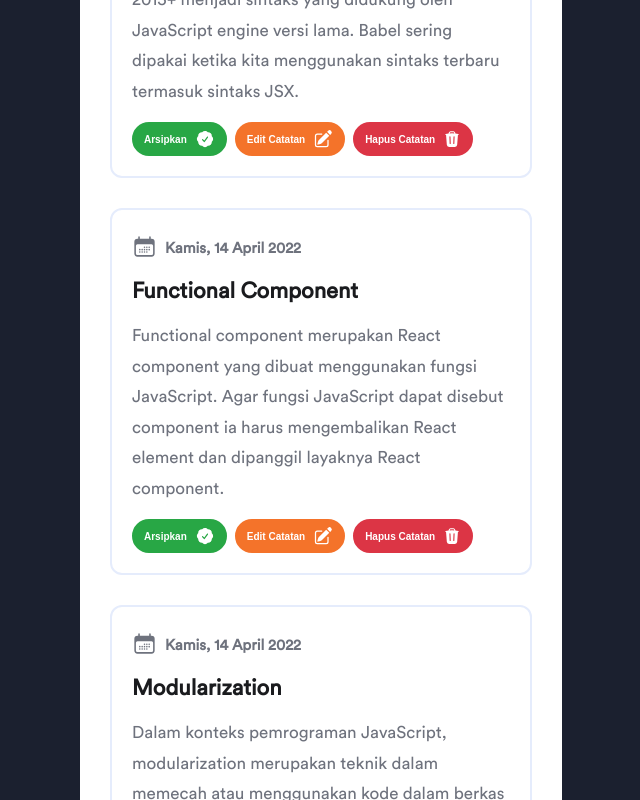
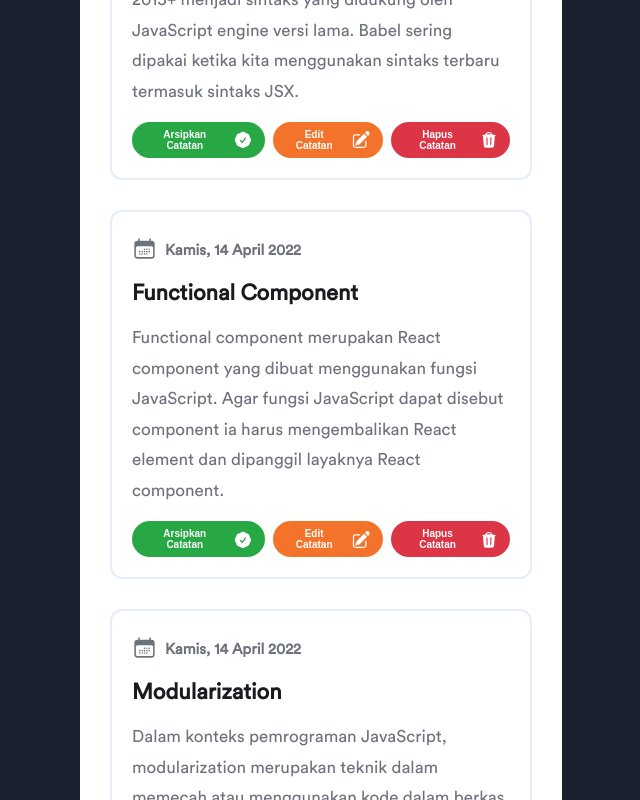
Before and after one commit to thedaamanda/fundamental-react-dicoding, a React (Vite) app: page / in a window 1280 px wide. Shown: the part 1580-2380 px from the top of the page, without its empty margins (63-703 px from the left). Built offline with nearby package versions, Linux system fonts and the light colour scheme.

Commit message:
refactor: handler for button archived

```diff
--- a/src/components/ActionButton.jsx
+++ b/src/components/ActionButton.jsx
@@ -1,10 +1,10 @@
 import React from "react"
 
-function ActionButton({ id, onDelete, onArchived }) {
+function ActionButton({ id, archived, onDelete, onArchived }) {
     return (
         <div className="button-list">
-            <button className="template-btn-item success complete" onClick={() => onArchived(id)}>
-                <span>Arsipkan</span>
+            <button className="template-btn-item success" onClick={() => onArchived(id)}>
+                <span>{archived ? "Pulihkan Catatan" : "Arsipkan Catatan"}</span>
                 <svg xmlns="http://www.w3.org/2000/svg" viewBox="0 0 24 24" fill="currentColor" width="20" heigth="20">
                     <path fillRule="evenodd" d="M8.603 3.799A4.49 4.49 0 0112 2.25c1.357 0 2.573.6 3.397 1.549a4.49 4.49 0 013.498 1.307 4.491 4.491 0 011.307 3.497A4.49 4.49 0 0121.75 12a4.49 4.49 0 01-1.549 3.397 4.491 4.491 0 01-1.307 3.497 4.491 4.491 0 01-3.497 1.307A4.49 4.49 0 0112 21.75a4.49 4.49 0 01-3.397-1.549 4.49 4.49 0 01-3.498-1.306 4.491 4.491 0 01-1.307-3.498A4.49 4.49 0 012.25 12c0-1.357.6-2.573 1.549-3.397a4.49 4.49 0 011.307-3.497 4.49 4.49 0 013.497-1.307zm7.007 6.387a.75.75 0 10-1.22-.872l-3.236 4.53L9.53 12.22a.75.75 0 00-1.06 1.06l2.25 2.25a.75.75 0 001.14-.094l3.75-5.25z" clipRule="evenodd"></path>
                 </svg>
--- a/src/components/NoteItem.jsx
+++ b/src/components/NoteItem.jsx
@@ -8,7 +8,7 @@ function NoteItem({ id, title, body, archived, createdAt, onDelete, onArchived }
         <div className="list-content" id={id}>
             <NoteItemDate date={createdAt} />
             <NoteItemBody title={title} body={body} />
-            <ActionButton id={id} onDelete={onDelete} onArchived={onArchived} />
+            <ActionButton id={id} archived={archived} onDelete={onDelete} onArchived={onArchived} />
         </div>
     )
 }
```
